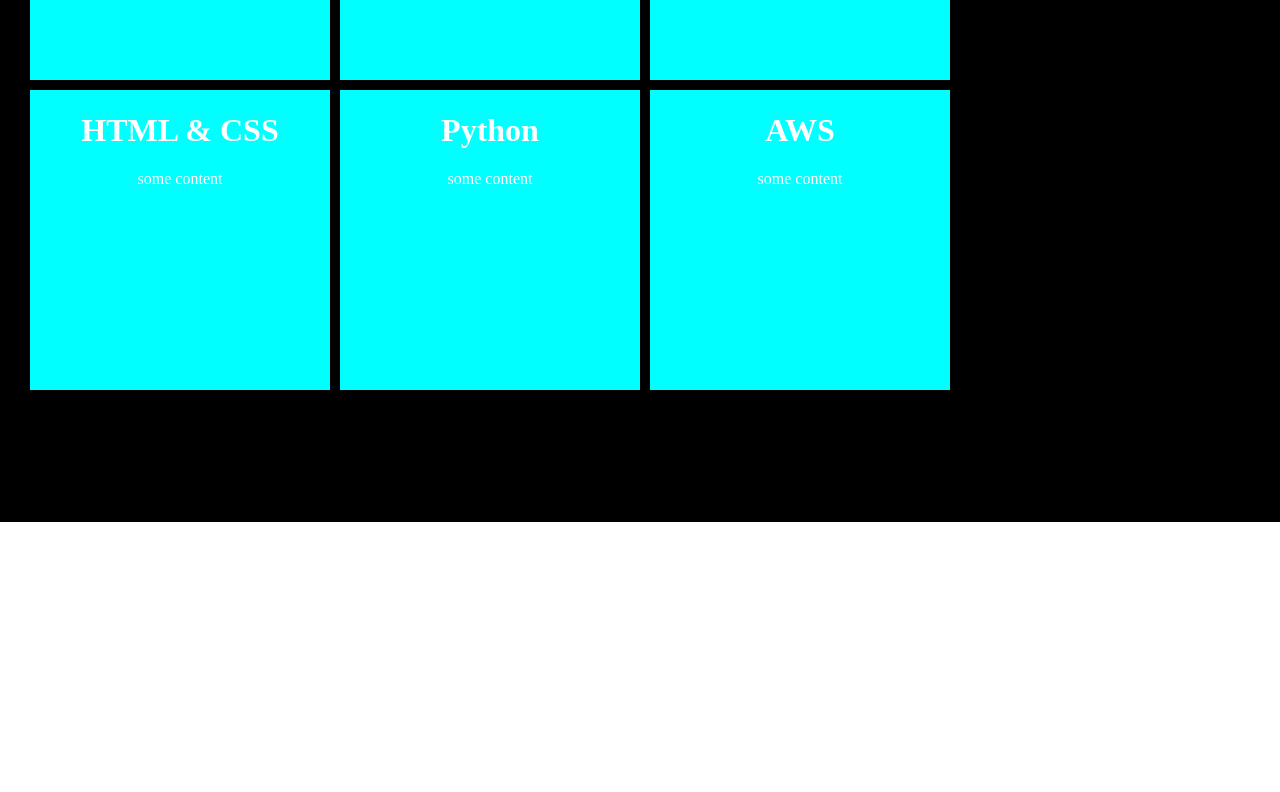
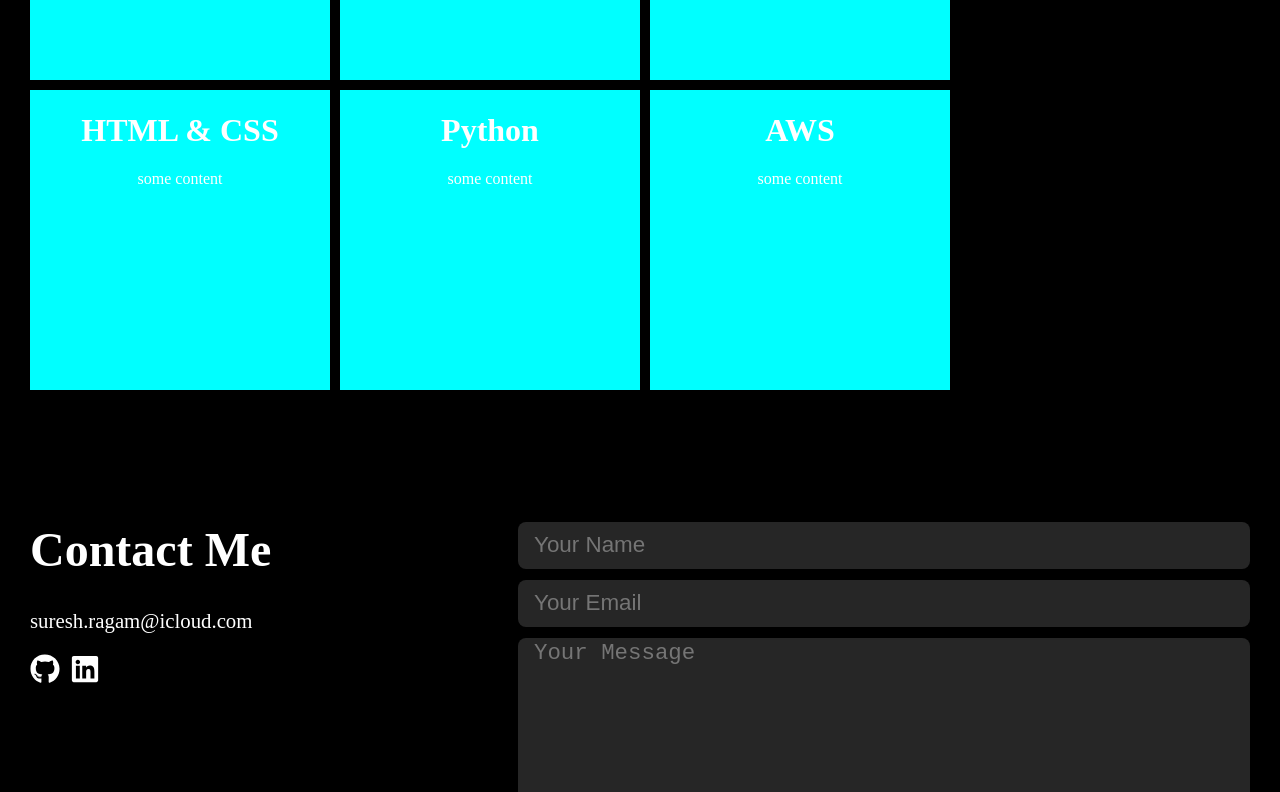
Before and after one commit to sureshragam/sureshragam.github.io, a React (Create React App) app: page / in a window 1280 px wide. Shown: the part 2000-2792 px from the top of the page. Before the commit the page ends 2522 px from the top, so only its background shows below. Built offline with nearby package versions, Linux system fonts and the light colour scheme.

Commit message:
added contact content

```diff
--- a/src/App.js
+++ b/src/App.js
@@ -3,6 +3,7 @@
 import Home from './components/Home/Home.tsx';
 import About from './components/About/About.tsx';
 import Certificates from './components/Certificates/certificates.tsx';
+import Contact from './components/Contact/Contact.tsx';
 
 function App() {
   return (
@@ -11,6 +12,7 @@
     <Home/>
     <About/>
     <Certificates/>
+    <Contact/>
     </div>
   );
 }
--- /dev/null
+++ b/src/components/Contact/Contact.module.css
@@ -0,0 +1,58 @@
+.contactContainer{
+    display: flex;
+    height: 100vh;
+    text-align: start;
+}
+.col1{
+    flex-basis: 40%;
+    font-size: 1.3rem;
+}
+.col1>h1{
+    font-size: 3rem;
+    margin-top: 0;
+}
+.col2{
+    flex-basis: 60%;
+}
+.iconsContainer{
+    display: flex;
+    gap:10px;
+}
+.icon{
+    font-size: 30px;
+    display: inline-block ;
+}
+.form{
+    display: flex;
+    flex-direction: column;
+    gap:0.7rem;
+}
+.inputField{
+    height: 2.0em;
+    background-color: rgb(38, 38, 38);
+    border-style: none;
+    padding-left: 1rem;
+    color: white;
+    font-size: 1.4rem;
+    border-radius: 0.5rem;
+}
+.textField{
+    background-color: rgb(38, 38, 38);
+    height: 10rem;
+    border-style: none;
+    padding-left: 1rem;
+    color: white;
+    font-size: 1.4rem;
+    border-radius: 0.5rem;
+}
+.submitButton{
+    width: 15rem;
+    height: 2.5rem;
+    border-radius: 0.5rem;
+    cursor: pointer;
+    background-color: rgb(255, 0, 79);
+    color:white;
+    font-weight: 400;
+    font-size: 1rem;
+    border-style: none;
+}
--- /dev/null
+++ b/src/components/Contact/Contact.tsx
@@ -0,0 +1,37 @@
+import React,{useState} from "react";
+import classes from "./Contact.module.css"
+import { FaGithub,FaLinkedin } from "react-icons/fa";
+
+const Contact = () =>{
+
+    const [userName,setUserName] = useState<string>("")
+    const [email,setEmail] = useState<string>("")
+    const [message,setMessage] = useState<string>("")
+
+    const handleSubmit = (event) =>{
+        event.preventDefault()
+    }
+
+    return (
+        <div className={classes.contactContainer}>
+            <div className={classes.col1}>
+                <h1>Contact Me</h1>
+                <p><span>suresh.ragam@icloud.com</span></p>
+                <div className={classes.iconsContainer}>
+                <FaGithub className={classes.icon} href=""/>
+                <FaLinkedin className={classes.icon}/>
+                </div>
+            </div>
+            <div className={classes.col2}>
+                <form className={classes.form} onSubmit={(event) =>handleSubmit(event)}>
+                    <input type="text" placeholder="Your Name" name="name" className={classes.inputField} onChange={(event) =>setUserName(event?.target.value)} value={userName} required/>
+                    <input type="mail" placeholder="Your Email" name="mail" className={classes.inputField} onChange={(event) =>setEmail(event.target.value)} value={email} required/>
+                    <textarea placeholder="Your Message" name="message" className={classes.textField} onChange={(event) =>setMessage(event.target.value)} value={message} required/>
+                    <button type="submit" className={classes.submitButton}>Submit</button>
+                </form>
+            </div>
+        </div>
+    )
+}
+
+export default Contact
--- a/src/components/Home/Home.tsx
+++ b/src/components/Home/Home.tsx
@@ -21,7 +21,7 @@
                 setRole(rolesData[newIndex])
                 return(newIndex)
             })
-        },5000)
+        },2000)
         return ()=> clearInterval(interval)
     },[])
 
```
